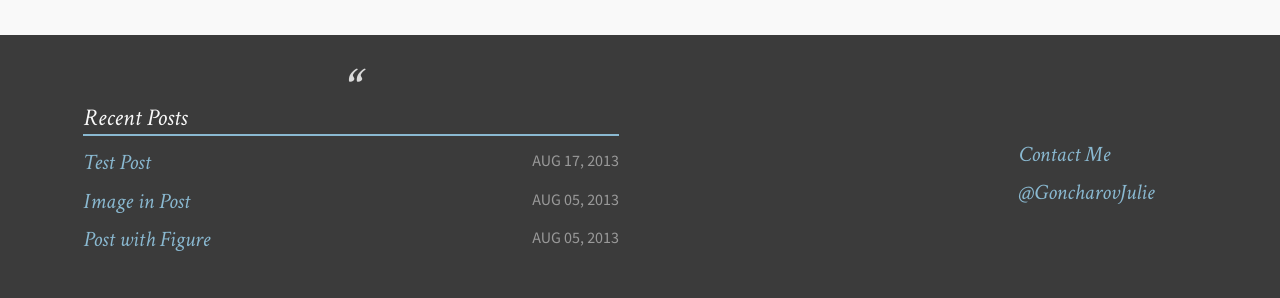
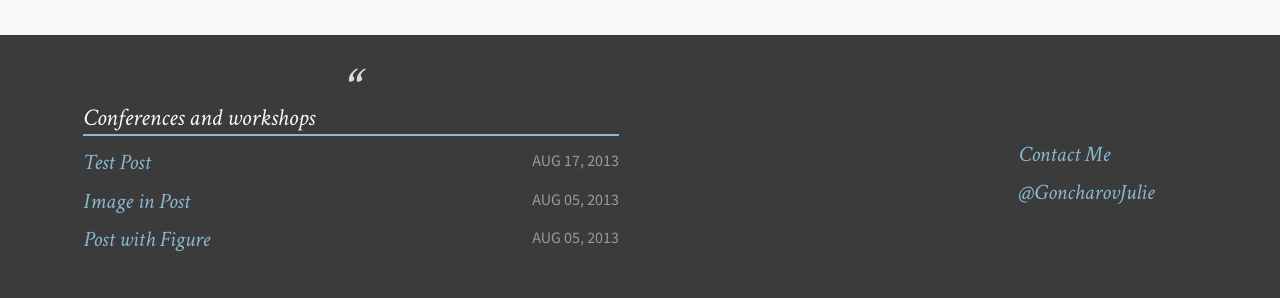
Before and after one commit to julie-goncharov/julie-goncharov.github.io, a Jekyll site: the page built from index.md, in a window 1280 px wide. Shown: the part 972-1270 px from the top of the page. Built offline with Jekyll 4.4.1, drawn with Linux system fonts in a browser that asks for light colours.

Commit message:
update title

```diff
--- a/_includes/footer.html
+++ b/_includes/footer.html
@@ -2,7 +2,7 @@
   <footer>
     <aside class="wrap">
       <ol class="prev-posts">
-        <p class="list-title">Recent Posts</p>
+        <p class="list-title">Conferences and workshops</p>
         {% for post in site.posts | limit:3 %} <!-- for1 -->
             <li>
               <span class="recent-title"><a href="{{ site.url }}{{ post.url }}" title="{{ post.title }}">{{ post.title | strip_html | strip_newlines | truncate: 30 }} </a></span>
```
